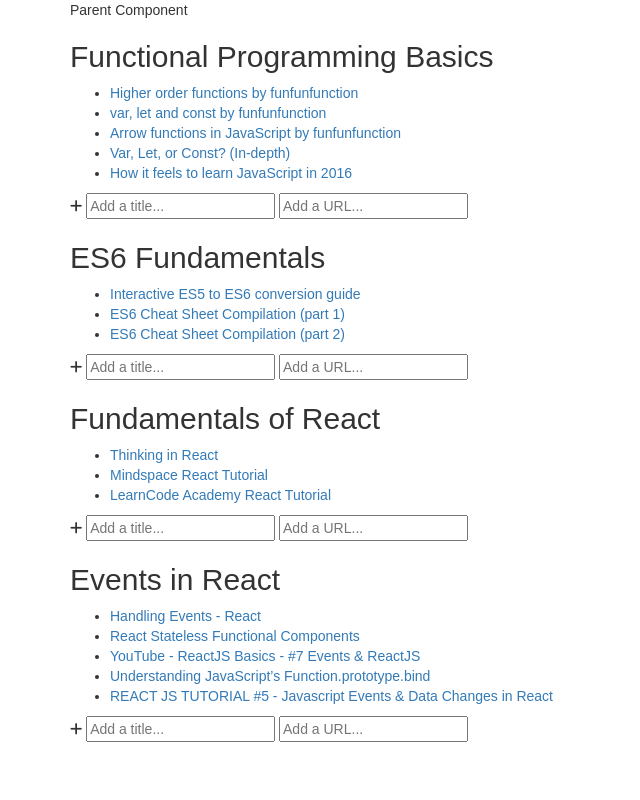
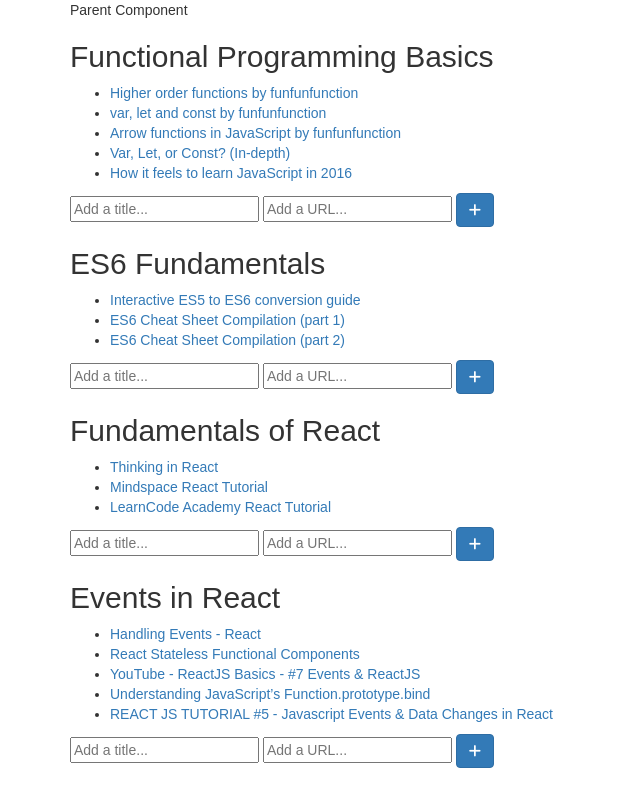
Before and after one commit to anntenna/Bookmark-manager, a React (Create React App) app: page / in a window 1280 px wide. Shown: the whole page, without its empty margins (0-640 px from the left). Built offline with nearby package versions, Linux system fonts and the light colour scheme.

Commit message:
Added method to App.js to add to state a resource sent from Subject.js

```diff
--- a/src/App.js
+++ b/src/App.js
@@ -47,13 +47,25 @@
       ]
     };
   }
+
+  addResourceToSections = (childSubject, childResource) => {
+    let allSections = this.state.sections;
+    let thisSection = allSections.filter((section) => section.subject === childSubject)[0];
+
+    thisSection.resources.push(childResource);
+
+    this.setState({
+      sections: allSections
+    });
+
+  }
   //event handlers
   render() {
     return (
       <div className="container">
         Parent Component
         {this.state.sections.map(section => {
-          return (<Subject key={section.subject} items={section} />);
+          return (<Subject key={section.subject} items={section} addResource={this.addResourceToSections.bind(this)}/>);
         })}
       </div>
     );
--- a/src/components/Subject.js
+++ b/src/components/Subject.js
@@ -41,6 +41,15 @@
         });
         e.preventDefault();
     }
+
+    handleAddClick = (e) => {
+        const subject = this.props.items.subject;
+        let resource = {
+            title: this.state.newResourceTitle,
+            url: this.state.newResourceURL
+        }
+        this.props.addResource(subject, resource);
+    }
     //event handlers
     render() {
         return (
@@ -58,9 +67,9 @@
                             </li>);
                     })}
                 </ul>
-                <label htmlFor="newResourceTitle"><i className="fa fa-plus" aria-hidden="true"></i>  </label>{' '}
                 <input type="text" name="newResourceTitle" value={this.state.newResourceTitle} onChange={this.handleTyping.bind(this)} placeholder="Add a title..."/>{' '}
-                <input type="text" name="newResourceURL" value={this.state.newResourceURL} onChange={this.handleTyping.bind(this)} placeholder="Add a URL..."/>
+                <input type="text" name="newResourceURL" value={this.state.newResourceURL} onChange={this.handleTyping.bind(this)} placeholder="Add a URL..."/>{' '}
+                <button className="btn btn-primary" onClick={this.handleAddClick.bind(this)}><i className="fa fa-plus" aria-hidden="true"></i></button>
             </div>
             );
     }
```
